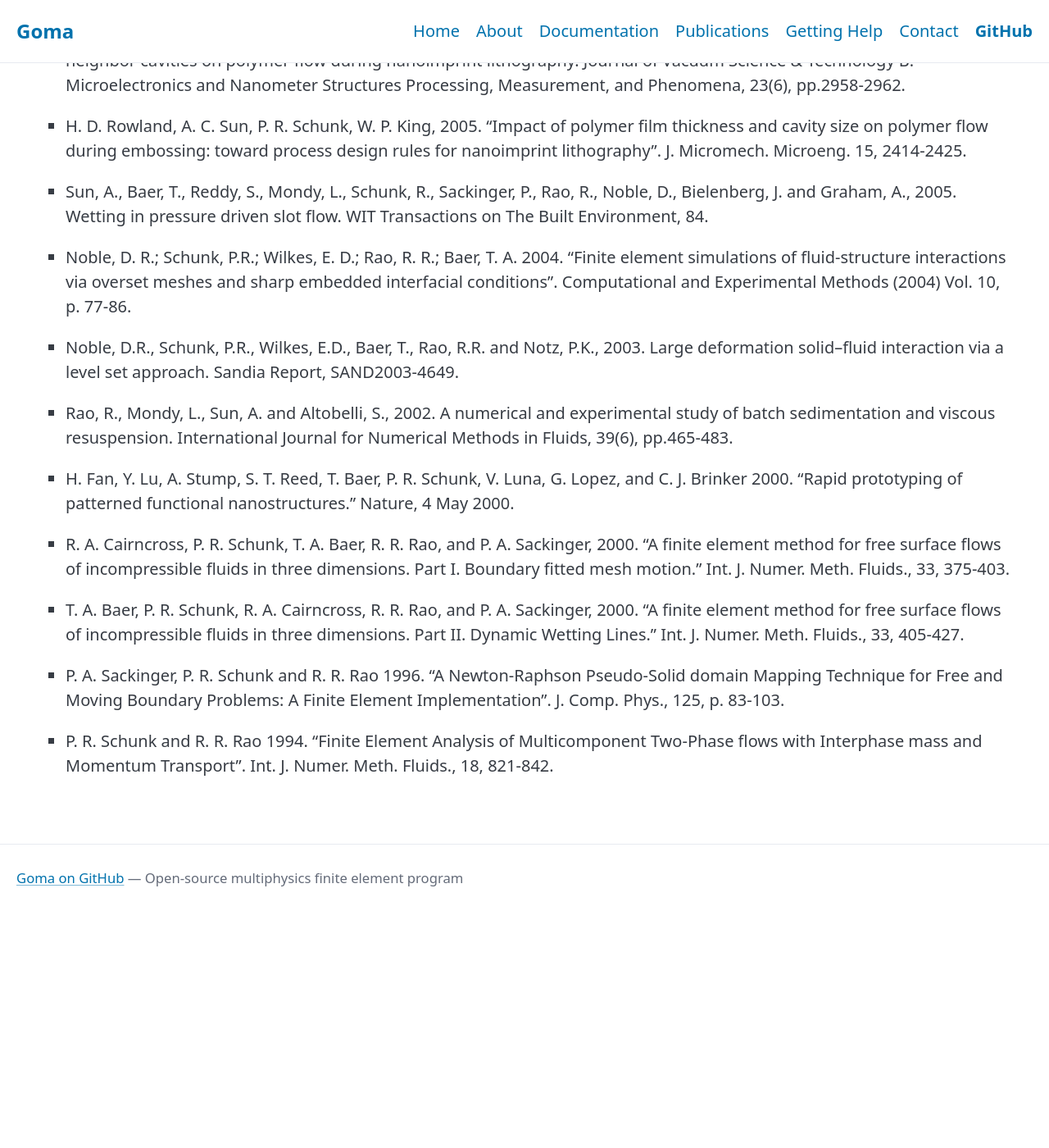
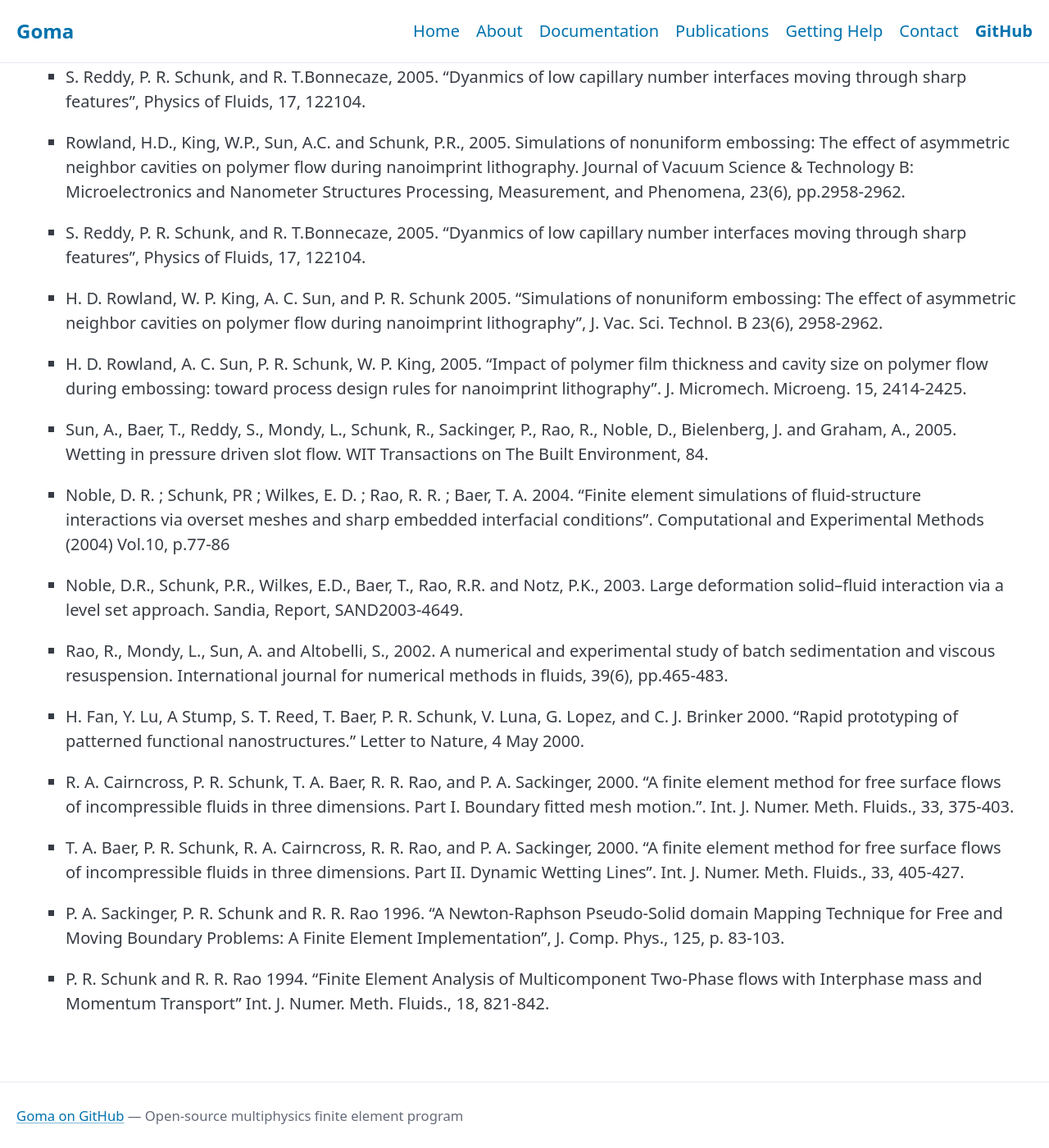
Before and after one commit to goma/goma.github.io, a Jekyll site: the page built from publications.md, in a window 1280 px wide and 1400 px high, scrolled down 1113 px. Shown: the whole window at 82% size. Built offline with Jekyll 4.4.1, drawn with Linux system fonts in a browser that asks for light colours; before the commit the page ends 2223 px from its top, so only the background shows below that; some of the changed text lies outside the part shown.

Commit message:
revert publications

```diff
--- a/publications.md
+++ b/publications.md
@@ -13,40 +13,48 @@
 
 * Roberts, S. A. and P. R. Schunk. 2014. "A reduced-order model for porous flow through thin, structured materials". International Journal of Multiphase Flow. Volume 67. [DOI-Link](https://doi.org/10.1016/j.ijmultiphaseflow.2014.07.013)
 
-* Roberts, S. A., Noble, D. R., Benner, E. M. & Schunk, P. R. 2013. "Multiphase hydrodynamic lubrication flow using a three-dimensional shell finite element model". Computers & Fluids. [Volume 87](https://www.sciencedirect.com/science/journal/00457930/87/supp/C). 25 October 2013, Pages 12–25.
+* Roberts, S. A., Noble, D. R., Benner, E. M. & Schunk, P. R. 2013. "Multiphase hydrodynamic lubrication flow using a three-dimensional shell finite element model". Computers & Fluids. [Volume 87](http://www.sciencedirect.com/science/journal/00457930/87/supp/C). 25 October 2013, Pages 12–25
+
+* Roberts, S. A.; Noble, D. R.; Benner, E. M. & Schunk, P. R. (2013), 'Multiphase hydrodynamic lubrication flow using a three-dimensional shell finite element model', Computers & Fluids. [Volume 87](http://www.sciencedirect.com/science/journal/00457930/87/supp/C), 25 October 2013, Pages 12–25
+
+* Roberts, S. A. & Schunk, P. R. (2013), 'Porous shell model development for thin, structured materials', Langmuir, submitted.
 
 * Mondy, L., Rao, R., Lindgren, E., Sun, A., Adolf, D., Retallack, C. and Thompson, K., 2011. Modeling coupled migration and settling of particulates in curing filled epoxies. Journal of Applied Polymer Science, 122(3), pp.1587-1598.
 
-* Moore, N., Tjiptowidjojo, K., Schunk, P. R.  2011. "Comment on Hydrophilicity and the Viscosity of Interfacial Water". Langmuir, 27(6), pp. 3211-3212.
+* Moore, N., Tjiptowidjojo, K., Schunk, P. R.  2011, “Comment on Hydrophilicity and the Viscosity of Interfacial Water”, Languir,  27(6 )  pp 3211-3212.
 
 * Roberts, S.A. and Rao, R.R., 2011. Numerical simulations of mounding and submerging flows of shear-thinning jets impinging in a container. Journal of Non-Newtonian Fluid Mechanics, 166(19-20), pp.1100-1115.
 
 * Grillet, A.M., Rao, R.R., Adolf, D.B., Kawaguchi, S. and Mondy, L.A., 2009. Practical application of thixotropic suspension models. Journal of Rheology, 53(1), pp.169-189.
 
-* H. D. Rowland, W. P. King, A. C. Sun, and P. R. Schunk, Cross, G.L.W. 2008. "Predicting polymer flow during high-temperature atomic force microscope nanoindentation". Macromolecules. Vol. 40, iss. 22, p. 8096-8103.
+* H. D. Rowland, W. P. King, A. C. Sun, and P. R. Schunk  Cross, GLW 2008.  “Predicting polymer flow during high-temperature atomic force microscope nanoindentation” Macromolecules. Vol.40, iss.22, p.8096-8103
 
 * Rao, R.R., Mondy, L.A. and Altobelli, S.A., 2007. Instabilities during batch sedimentation in geometries containing obstacles: A numerical and experimental study. International Journal for Numerical Methods in Fluids, 55(8), pp.723-735.
 
-* S. Reddy, P. R. Schunk, and R. T. Bonnecaze, 2005. "Dynamics of low capillary number interfaces moving through sharp features". Physics of Fluids, 17, 122104.
+* S. Reddy, P. R. Schunk, and R. T.Bonnecaze, 2005.  “Dyanmics of low capillary number interfaces moving through sharp features”, Physics of Fluids, 17, 122104.
 
 * Rowland, H.D., King, W.P., Sun, A.C. and Schunk, P.R., 2005. Simulations of nonuniform embossing: The effect of asymmetric neighbor cavities on polymer flow during nanoimprint lithography. Journal of Vacuum Science & Technology B: Microelectronics and Nanometer Structures Processing, Measurement, and Phenomena, 23(6), pp.2958-2962.
 
-* H. D. Rowland, A. C. Sun, P. R. Schunk, W. P. King, 2005. "Impact of polymer film thickness and cavity size on polymer flow during embossing: toward process design rules for nanoimprint lithography". J. Micromech. Microeng. 15, 2414-2425.
+* S. Reddy, P. R. Schunk, and R. T.Bonnecaze, 2005.  “Dyanmics of low capillary number interfaces moving through sharp features”, Physics of Fluids, 17, 122104.
+
+* H. D. Rowland, W. P. King, A. C. Sun, and P. R. Schunk 2005. “Simulations of nonuniform embossing: The effect of asymmetric neighbor cavities on polymer flow during nanoimprint lithography”, J. Vac. Sci. Technol. B 23(6), 2958-2962.
+
+* H. D. Rowland, A. C. Sun, P. R. Schunk, W. P. King, 2005.  “Impact of polymer film thickness and cavity size on polymer flow during embossing: toward process design rules for nanoimprint lithography”. J. Micromech. Microeng.  15, 2414-2425.
 
 * Sun, A., Baer, T., Reddy, S., Mondy, L., Schunk, R., Sackinger, P., Rao, R., Noble, D., Bielenberg, J. and Graham, A., 2005. Wetting in pressure driven slot flow. WIT Transactions on The Built Environment, 84.
 
-* Noble, D. R.; Schunk, P.R.; Wilkes, E. D.; Rao, R. R.; Baer, T. A. 2004. "Finite element simulations of fluid-structure interactions via overset meshes and sharp embedded interfacial conditions". Computational and Experimental Methods (2004) Vol. 10, p. 77-86.
+* Noble, D. R.  ; Schunk, PR ; Wilkes, E. D.  ; Rao, R. R.  ; Baer, T. A. 2004. “Finite element simulations of fluid-structure interactions via overset meshes and sharp embedded interfacial conditions”. Computational and Experimental Methods (2004) Vol.10, p.77-86
 
-* Noble, D.R., Schunk, P.R., Wilkes, E.D., Baer, T., Rao, R.R. and Notz, P.K., 2003. Large deformation solid–fluid interaction via a level set approach. Sandia Report, SAND2003-4649.
+* Noble, D.R., Schunk, P.R., Wilkes, E.D., Baer, T., Rao, R.R. and Notz, P.K., 2003. Large deformation solid–fluid interaction via a level set approach. Sandia, Report, SAND2003-4649.
 
-* Rao, R., Mondy, L., Sun, A. and Altobelli, S., 2002. A numerical and experimental study of batch sedimentation and viscous resuspension. International Journal for Numerical Methods in Fluids, 39(6), pp.465-483.
+* Rao, R., Mondy, L., Sun, A. and Altobelli, S., 2002. A numerical and experimental study of batch sedimentation and viscous resuspension. International journal for numerical methods in fluids, 39(6), pp.465-483.
 
-* H. Fan, Y. Lu, A. Stump, S. T. Reed, T. Baer, P. R. Schunk, V. Luna, G. Lopez, and C. J. Brinker 2000. "Rapid prototyping of patterned functional nanostructures." Nature, 4 May 2000.
+* H. Fan, Y. Lu, A Stump, S. T. Reed, T. Baer, P. R. Schunk, V. Luna, G. Lopez, and C. J. Brinker 2000. "Rapid prototyping of patterned functional nanostructures."   Letter to Nature, 4 May 2000.
 
-* R. A. Cairncross, P. R. Schunk, T. A. Baer, R. R. Rao, and P. A. Sackinger, 2000. "A finite element method for free surface flows of incompressible fluids in three dimensions. Part I. Boundary fitted mesh motion." Int. J. Numer. Meth. Fluids., 33, 375-403.
+* R. A. Cairncross, P. R. Schunk, T. A. Baer, R. R. Rao, and P. A. Sackinger, 2000. "A finite element method for free surface flows of incompressible fluids in three dimensions. Part I. Boundary fitted mesh motion.". Int. J. Numer. Meth. Fluids., 33, 375-403.
 
-* T. A. Baer, P. R. Schunk, R. A. Cairncross, R. R. Rao, and P. A. Sackinger, 2000. "A finite element method for free surface flows of incompressible fluids in three dimensions. Part II. Dynamic Wetting Lines." Int. J. Numer. Meth. Fluids., 33, 405-427.
+* T. A. Baer, P. R. Schunk,  R. A. Cairncross, R. R. Rao, and P. A. Sackinger, 2000. "A finite element method for free surface flows of incompressible fluids in three dimensions. Part II. Dynamic Wetting Lines". Int. J. Numer. Meth. Fluids., 33, 405-427.
 
-* P. A. Sackinger, P. R. Schunk and R. R. Rao 1996. "A Newton-Raphson Pseudo-Solid domain Mapping Technique for Free and Moving Boundary Problems: A Finite Element Implementation". J. Comp. Phys., 125, p. 83-103.
+* P. A. Sackinger, P. R. Schunk and R. R. Rao 1996. "A Newton-Raphson Pseudo-Solid domain Mapping Technique for Free and Moving Boundary Problems: A Finite Element Implementation", J. Comp. Phys., 125, p. 83-103.
 
-* P. R. Schunk and R. R. Rao 1994. "Finite Element Analysis of Multicomponent Two-Phase flows with Inter­phase mass and Momentum Transport". Int. J. Numer. Meth. Fluids., 18, 821-842.
+* P. R. Schunk and R. R. Rao 1994. "Finite Element Analysis of Multicomponent Two-Phase flows with Inter­phase mass and Momentum Transport" Int. J. Numer. Meth. Fluids., 18, 821-842.
```
Also changed, not shown: other parts of publications.md (+1 -1 lines).
